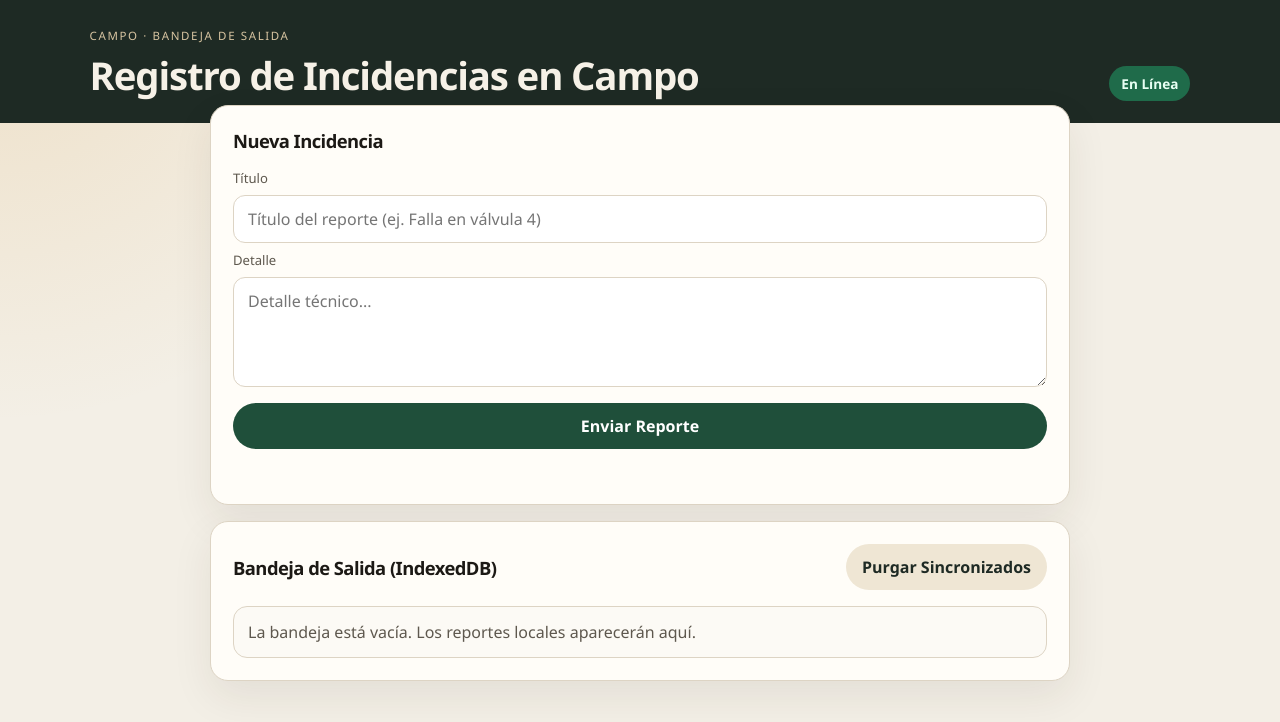
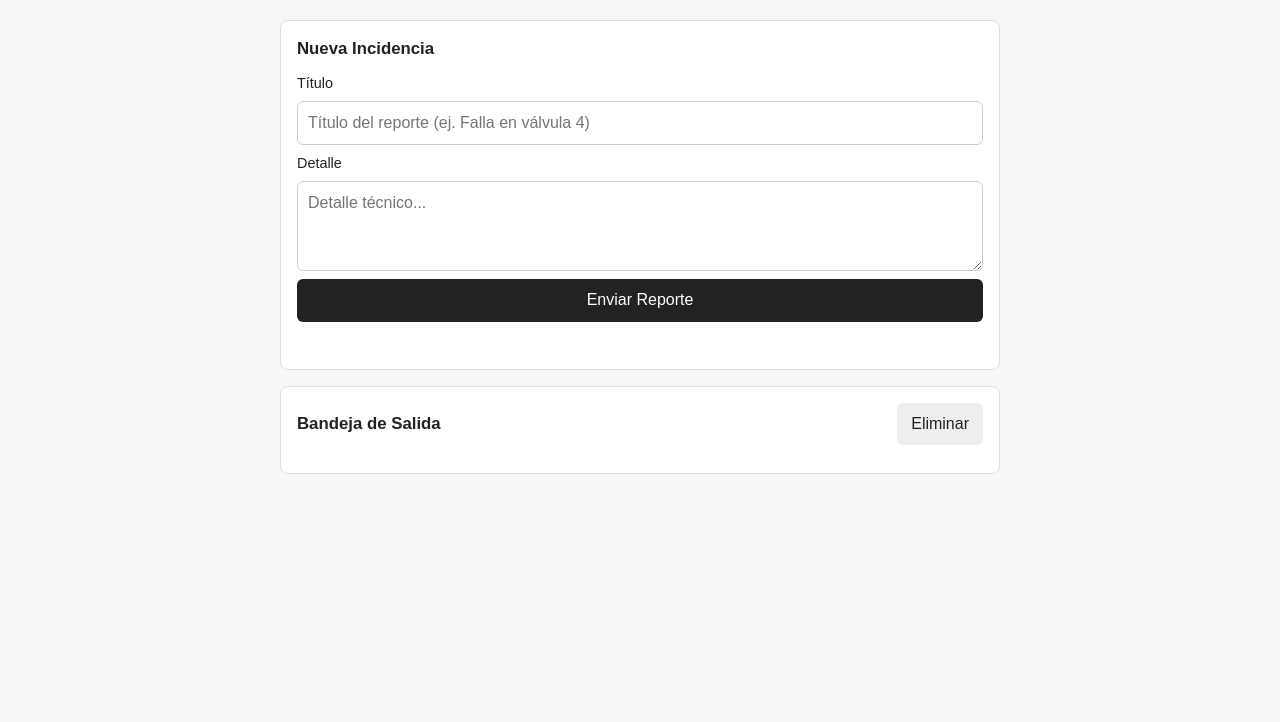
Before and after one commit to HannaCast/pwa-outbox-practica, a plain HTML site: page index.html in a window 1280 px wide. Drawn offline with Linux system fonts and the light colour scheme.

```diff
--- a/app.js
+++ b/app.js
@@ -1,9 +1,3 @@
-/*
- * Interfaz de la bandeja de salida.
- * El reenvío principal vive en sw.js (Background Sync).
- * Este archivo solo reintenta si el navegador no tiene SyncManager.
- */
-
 const ENDPOINT_REPORTES = 'https://jsonplaceholder.typicode.com/posts';
 
 if ('serviceWorker' in navigator) {
@@ -22,17 +16,6 @@ if ('serviceWorker' in navigator) {
       renderizarColaOutbox();
     }
   });
-}
-
-function actualizarIndicadorRed() {
-  const badge = document.getElementById('badge-red');
-  if (navigator.onLine) {
-    badge.textContent = 'En Línea';
-    badge.className = 'badge online';
-  } else {
-    badge.textContent = 'Sin Red';
-    badge.className = 'badge offline';
-  }
 }
 
 function mostrarEstado(mensaje) {
@@ -55,10 +38,6 @@ function renderizarColaOutbox() {
       lista.textContent = '';
 
       if (!registros.length) {
-        const vacio = document.createElement('li');
-        vacio.className = 'vacio';
-        vacio.textContent = 'La bandeja está vacía. Los reportes locales aparecerán aquí.';
-        lista.appendChild(vacio);
         return;
       }
 
@@ -224,7 +203,7 @@ function conectarFormulario() {
       .then((estado) => {
         form.reset();
         if (estado === 'pendiente') {
-          mostrarEstado('Sin red: el reporte quedó pendiente en IndexedDB.');
+          mostrarEstado('Sin red: el reporte quedó pendiente.');
         } else {
           mostrarEstado('Reporte enviado. Quedó registrado como sincronizado.');
         }
@@ -240,14 +219,13 @@ function conectarFormulario() {
 }
 
 function iniciar() {
-  actualizarIndicadorRed();
   conectarFormulario();
 
   document.getElementById('btn-purgar').addEventListener('click', () => {
     purgarSincronizados();
   });
 
-  // Esta lectura es la que recupera la cola al abrir la página, con o sin red.
+
   renderizarColaOutbox()
     .then(() => {
       if (navigator.onLine && !('SyncManager' in window)) {
@@ -257,16 +235,10 @@ function iniciar() {
 }
 
 window.addEventListener('online', () => {
-  actualizarIndicadorRed();
-
-  // Solo el hilo de la página sincroniza si no existe Background Sync.
-  // En Chrome lo hace sw.js, para no mandar el mismo POST dos veces.
   if (!('SyncManager' in window)) {
     console.log('[Outbox] Navegador sin SyncManager. Ejecutando fallback por evento online...');
     sincronizarPendientesFallback();
   }
 });
 
-window.addEventListener('offline', actualizarIndicadorRed);
-
 document.addEventListener('DOMContentLoaded', iniciar);
--- a/index.html
+++ b/index.html
@@ -3,21 +3,13 @@
 <head>
   <meta charset="UTF-8">
   <meta name="viewport" content="width=device-width, initial-scale=1.0">
-  <meta name="theme-color" content="#1e2a24">
+  <meta name="theme-color" content="#f7f7f7">
   <title>PWA Outbox - Sincronización Offline</title>
   <link rel="icon" href="./icons/icon-192.png">
   <link rel="stylesheet" href="./styles.css">
   <link rel="manifest" href="./manifest.json">
 </head>
 <body>
-  <header>
-    <div>
-      <p class="eyebrow">Campo · bandeja de salida</p>
-      <h1>Registro de Incidencias en Campo</h1>
-    </div>
-    <span id="badge-red" class="badge online">En Línea</span>
-  </header>
-
   <main>
     <section class="card">
       <h2>Nueva Incidencia</h2>
@@ -33,8 +25,8 @@
 
     <section class="card">
       <div class="header-lista">
-        <h2>Bandeja de Salida (IndexedDB)</h2>
-        <button id="btn-purgar" type="button">Purgar Sincronizados</button>
+        <h2>Bandeja de Salida</h2>
+        <button id="btn-purgar" type="button">Eliminar</button>
       </div>
       <ul id="lista-outbox"></ul>
     </section>
--- a/styles.css
+++ b/styles.css
@@ -1,122 +1,69 @@
-:root {
-  --ink: #1c1915;
-  --muted: #5e584e;
-  --paper: #f3efe6;
-  --card: #fffdf8;
-  --line: #ddd4c4;
-  --pine: #1f4f3a;
-  --pine-deep: #1e2a24;
-  --online: #1f6b4a;
-  --offline: #9a3412;
-  --pending: #8a5a12;
-  --shadow: 0 16px 40px rgba(48, 38, 22, 0.08);
-}
-
 * {
   box-sizing: border-box;
 }
 
 body {
   margin: 0;
-  min-height: 100vh;
-  color: var(--ink);
-  background:
-    radial-gradient(circle at top left, rgba(212, 146, 42, 0.16), transparent 28%),
-    var(--paper);
-  font-family: "Avenir Next", "Segoe UI", sans-serif;
+  color: #222;
+  background: #f7f7f7;
+  font-family: Arial, Helvetica, sans-serif;
+  line-height: 1.4;
 }
 
-header {
-  display: flex;
-  justify-content: space-between;
-  align-items: flex-end;
-  gap: 16px;
-  padding: 28px 7vw 22px;
-  color: #f6f1e7;
-  background: var(--pine-deep);
-}
-
-.eyebrow {
-  margin: 0 0 6px;
-  letter-spacing: 0.14em;
-  text-transform: uppercase;
-  font-size: 0.72rem;
-  color: #d7c4a1;
-}
-
-h1, h2 {
+h2 {
   margin: 0;
-  font-weight: 650;
-  letter-spacing: -0.03em;
-}
-
-h1 {
-  font-size: clamp(1.7rem, 3vw, 2.4rem);
+  font-size: 1.05rem;
+  font-weight: 700;
 }
 
 main {
-  width: min(860px, calc(100% - 32px));
-  margin: -18px auto 40px;
+  width: min(720px, calc(100% - 24px));
+  margin: 20px auto 32px;
   display: grid;
   gap: 16px;
 }
 
 .card {
-  padding: 22px;
-  background: var(--card);
-  border: 1px solid var(--line);
-  border-radius: 18px;
-  box-shadow: var(--shadow);
-}
-
-h2 {
-  font-size: 1.15rem;
+  padding: 16px;
+  background: #fff;
+  border: 1px solid #ddd;
+  border-radius: 8px;
 }
 
 form {
   display: grid;
   gap: 8px;
-  margin-top: 16px;
+  margin-top: 12px;
 }
 
 label {
-  font-size: 0.82rem;
-  color: var(--muted);
+  font-size: 0.9rem;
 }
 
 input, textarea {
   width: 100%;
-  border: 1px solid var(--line);
-  border-radius: 12px;
-  padding: 12px 14px;
-  background: #fff;
-  color: var(--ink);
+  border: 1px solid #ccc;
+  border-radius: 6px;
+  padding: 10px;
   font: inherit;
 }
 
 textarea {
-  min-height: 110px;
+  min-height: 90px;
   resize: vertical;
-}
-
-input:focus, textarea:focus, button:focus-visible {
-  outline: 3px solid rgba(31, 107, 74, 0.25);
-  border-color: var(--online);
 }
 
 button {
   border: 0;
-  border-radius: 999px;
-  padding: 12px 16px;
+  border-radius: 6px;
+  padding: 10px 14px;
   font: inherit;
-  font-weight: 650;
   cursor: pointer;
 }
 
 button[type="submit"] {
-  margin-top: 8px;
   color: #fff;
-  background: var(--pine);
+  background: #222;
 }
 
 button:disabled {
@@ -126,8 +73,8 @@ button:disabled {
 
 .estado {
   min-height: 1.2em;
-  margin: 14px 0 0;
-  color: var(--muted);
+  margin: 12px 0 0;
+  color: #555;
 }
 
 .header-lista {
@@ -138,95 +85,61 @@ button:disabled {
 }
 
 #btn-purgar {
-  color: var(--pine-deep);
-  background: #efe6d4;
-}
-
-.badge {
-  flex: none;
-  border-radius: 999px;
-  padding: 8px 12px;
-  font-size: 0.85rem;
-  font-weight: 700;
-}
-
-.badge.online {
-  color: #e8fff3;
-  background: var(--online);
-}
-
-.badge.offline {
-  color: #fff4ed;
-  background: var(--offline);
+  color: #222;
+  background: #eee;
 }
 
 #lista-outbox {
   list-style: none;
-  margin: 16px 0 0;
+  margin: 12px 0 0;
   padding: 0;
   display: grid;
-  gap: 10px;
+  gap: 8px;
 }
 
-.item, .vacio {
-  padding: 14px;
-  border: 1px solid var(--line);
-  border-radius: 14px;
-  background: #fcfaf5;
-}
-
-.vacio {
-  color: var(--muted);
+.item {
+  padding: 12px;
+  border: 1px solid #e5e5e5;
+  border-radius: 6px;
+  background: #fafafa;
 }
 
 .item-top {
   display: flex;
   justify-content: space-between;
   gap: 12px;
-  align-items: flex-start;
+  align-items: center;
 }
 
 .item-desc, .item-meta {
-  margin: 8px 0 0;
-}
-
-.item-desc {
-  line-height: 1.45;
+  margin: 6px 0 0;
 }
 
 .item-meta {
-  color: var(--muted);
-  font-family: "SFMono-Regular", ui-monospace, monospace;
-  font-size: 0.78rem;
+  color: #666;
+  font-size: 0.85rem;
 }
 
 .chip {
-  flex: none;
-  border-radius: 999px;
-  padding: 4px 8px;
+  border-radius: 6px;
+  padding: 3px 8px;
   font-size: 0.75rem;
-  font-weight: 750;
-  text-transform: uppercase;
-  letter-spacing: 0.04em;
+  font-weight: 700;
 }
 
 .chip.pendiente {
-  color: var(--pending);
-  background: #f8e7c4;
+  color: #664d03;
+  background: #fff3cd;
 }
 
 .chip.sincronizado {
-  color: var(--online);
-  background: #d9f3e6;
+  color: #0f5132;
+  background: #d1e7dd;
 }
 
 @media (max-width: 680px) {
-  header, .header-lista, .item-top {
+  .header-lista, .item-top {
     align-items: stretch;
     flex-direction: column;
   }
-
-  main {
-    margin-top: 16px;
-  }
 }
```
Also changed, not shown: db-helper.js (+2 -13 lines), sw.js (+1 -7 lines), manifest.json.
